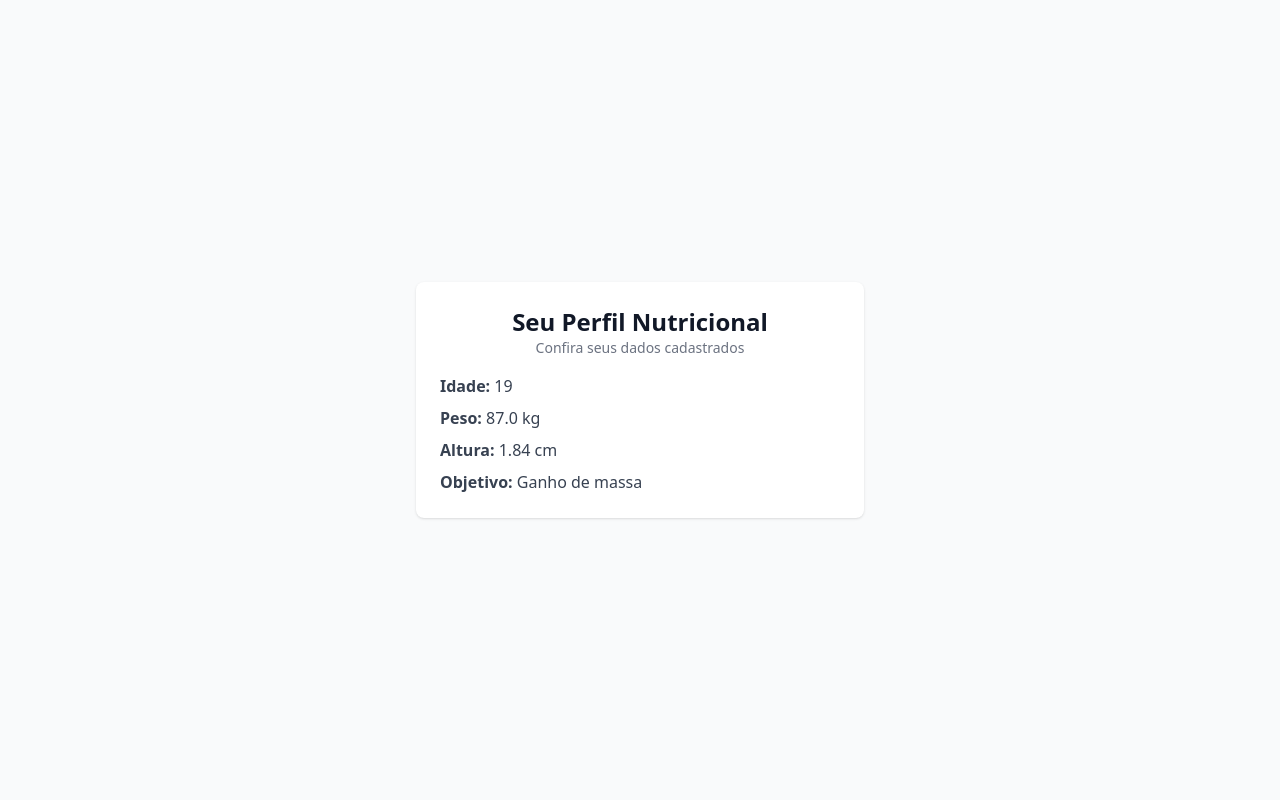
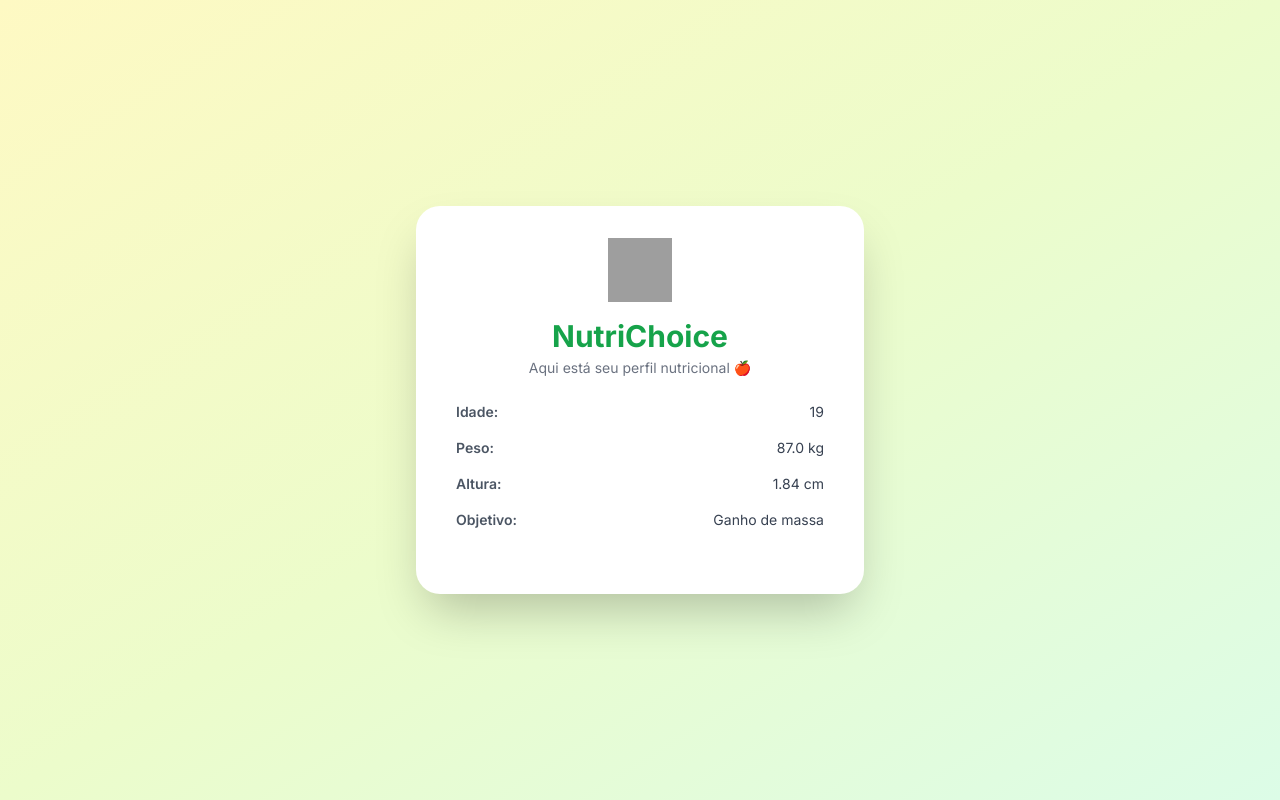
Before and after one commit to gabrielfranca10/projeto-nutri-choice, a Django app: page /perfil/ in a window 1280 px wide. Run offline with Django 5.2, Linux system fonts and the light colour scheme; a user stored in the database is signed in; data comes from the database, SQL or seed files in the repository; both versions use the stored data as it was after the commit; some libraries are stand-ins or nearby versions; grey boxes are pictures that could not be loaded.

Commit message:
site atualizado sem erros

```diff
--- a/meu_app/templates/meu_app/perfil.html
+++ b/meu_app/templates/meu_app/perfil.html
@@ -3,20 +3,48 @@
   <head>
     <meta charset="UTF-8" />
     <meta name="viewport" content="width=device-width, initial-scale=1.0" />
-    <title>Perfil</title>
+    <title>Perfil - NutriChoice</title>
     <script src="https://cdn.tailwindcss.com"></script>
+    <style>
+      @import url('https://fonts.googleapis.com/css2?family=Inter:wght@400;600;700&display=swap');
+      body {
+        font-family: 'Inter', sans-serif;
+      }
+    </style>
   </head>
-  <body class="bg-gray-50 dark:bg-gray-900 min-h-screen flex items-center justify-center">
-    <div class="w-full max-w-md bg-white rounded-lg shadow p-6 dark:bg-gray-800">
-      <div class="text-center mb-4">
-        <h2 class="text-2xl font-bold text-gray-900 dark:text-white">Seu Perfil Nutricional</h2>
-        <p class="text-sm text-gray-500 dark:text-gray-400">Confira seus dados cadastrados</p>
+  <body class="bg-gradient-to-br from-yellow-100 via-lime-100 to-green-100 min-h-screen flex items-center justify-center">
+    <div class="bg-white shadow-2xl rounded-3xl p-10 max-w-md w-full space-y-6">
+      <div class="text-center">
+        <img
+          class="w-16 h-16 mx-auto mb-2 animate-bounce"
+          src="https://cdn-icons-png.flaticon.com/512/415/415682.png"
+          alt="Logo de um abacaxi"
+        />
+        <h1 class="text-3xl font-extrabold text-green-600">NutriChoice</h1>
+        <p class="text-sm text-gray-500 mt-1">Aqui está seu perfil nutricional 🍎</p>
       </div>
-      <div class="space-y-2 text-gray-700 dark:text-gray-300">
-        <p><strong>Idade:</strong> {{ perfil.idade }}</p>
-        <p><strong>Peso:</strong> {{ perfil.peso }} kg</p>
-        <p><strong>Altura:</strong> {{ perfil.altura }} cm</p>
-        <p><strong>Objetivo:</strong> {{ perfil.get_objetivo_display }}</p>
+
+      <div class="space-y-4 text-sm text-gray-700">
+        <div class="flex justify-between">
+          <span class="font-semibold text-gray-600">Idade:</span>
+          <span>{{ perfil.idade }}</span>
+        </div>
+        <div class="flex justify-between">
+          <span class="font-semibold text-gray-600">Peso:</span>
+          <span>{{ perfil.peso }} kg</span>
+        </div>
+        <div class="flex justify-between">
+          <span class="font-semibold text-gray-600">Altura:</span>
+          <span>{{ perfil.altura }} cm</span>
+        </div>
+        <div class="flex justify-between">
+          <span class="font-semibold text-gray-600">Objetivo:</span>
+          <span>{{ perfil.get_objetivo_display }}</span>
+        </div>
+      </div>
+
+      <div class="text-center mt-6">
+        <a href="{% url 'questionario' % }" class="text-green-600 hover:underline text-sm font-medium"></a>
       </div>
     </div>
   </body>
```
Also changed, not shown: db.sqlite3.
